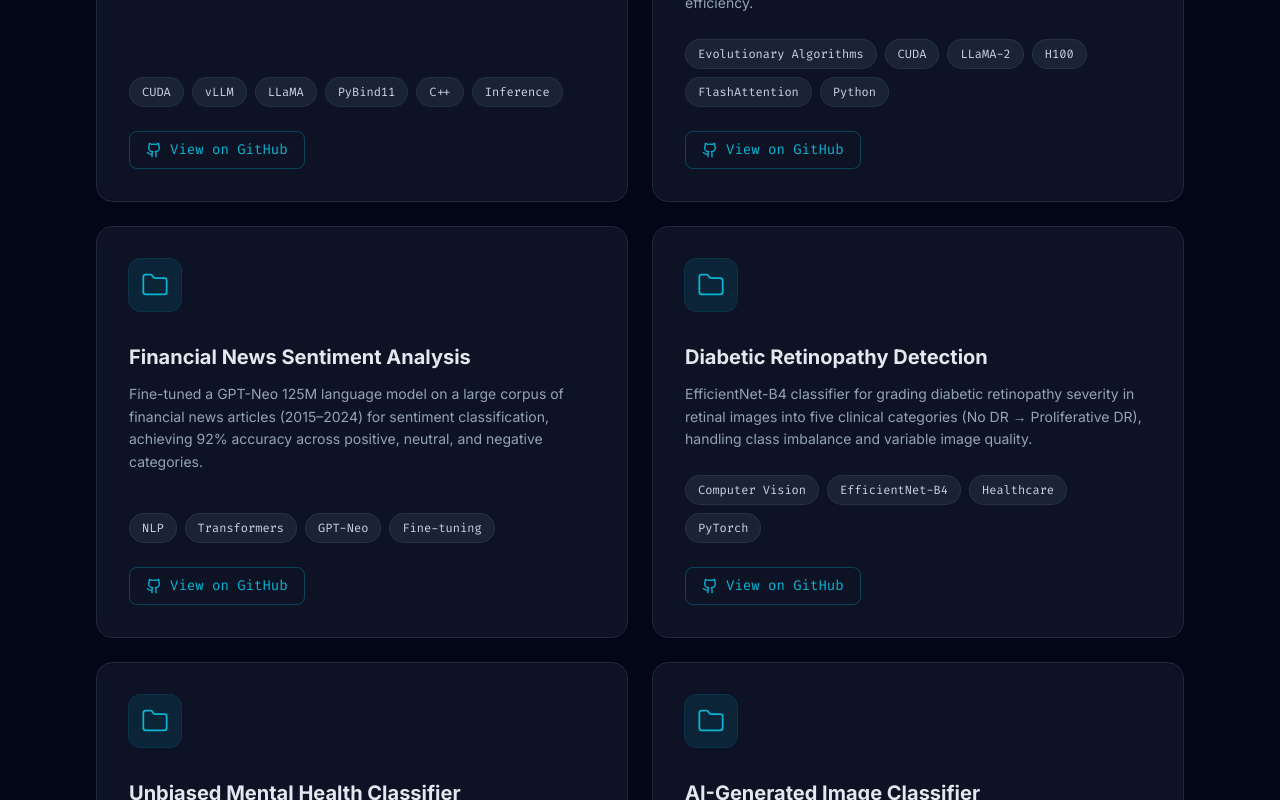
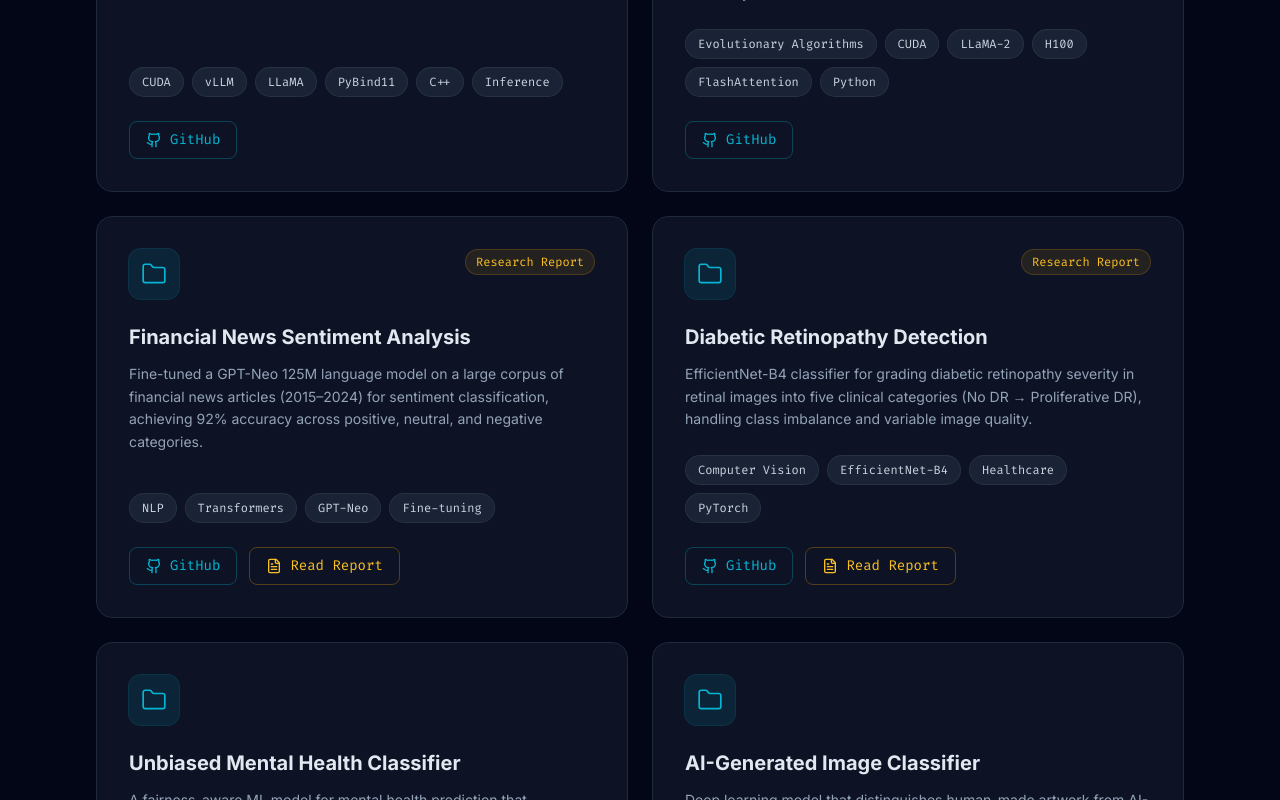
Before and after one commit to SameerRajendra/SameerRajendra.github.io, a React (Vite) app: page / in a window 1280 px wide. Shown: the part 2820-3620 px from the top of the page. Built offline with nearby package versions, Linux system fonts and the light colour scheme.

Commit message:
feat: add project report PDF links — show Read Report button on project cards

```diff
--- a/components/Projects.tsx
+++ b/components/Projects.tsx
@@ -12,13 +12,18 @@ const Projects: React.FC = () => {
                         {/* Hover Gradient Effect */}
                         <div className="absolute inset-0 bg-gradient-to-br from-primary/5 to-transparent opacity-0 group-hover:opacity-100 transition-opacity duration-500 pointer-events-none"></div>
 
-                        {/* Header: folder icon */}
-                        <div className="flex justify-between items-start mb-8 relative z-10">
+                        {/* Header: folder icon + report badge */}
+                        <div className="flex justify-between items-start mb-6 relative z-10">
                             <div className="p-3 bg-primary/10 rounded-xl text-primary ring-1 ring-primary/20 group-hover:ring-primary/50 transition-all">
-                                <svg xmlns="http://www.w3.org/2000/svg" width="28" height="28" viewBox="0 0 24 24" fill="none" stroke="currentColor" strokeWidth="1.5" strokeLinecap="round" strokeLinejoin="round">
+                                <svg xmlns="http://www.w3.org/2000/svg" width="26" height="26" viewBox="0 0 24 24" fill="none" stroke="currentColor" strokeWidth="1.5" strokeLinecap="round" strokeLinejoin="round">
                                     <path d="M4 20h16a2 2 0 0 0 2-2V8a2 2 0 0 0-2-2h-7.93a2 2 0 0 1-1.66-.9l-.82-1.2A2 2 0 0 0 7.93 3H4a2 2 0 0 0-2 2v13c0 1.1.9 2 2 2Z"/>
                                 </svg>
                             </div>
+                            {project.reportUrl && (
+                                <span className="text-xs font-mono px-2.5 py-1 rounded-full bg-amber-500/10 text-amber-400 border border-amber-500/20">
+                                    Research Report
+                                </span>
+                            )}
                         </div>
 
                         {/* Title */}
@@ -40,20 +45,33 @@ const Projects: React.FC = () => {
                             ))}
                         </div>
 
-                        {/* GitHub link button — sits above the stretched overlay */}
+                        {/* Action buttons */}
+                        <div className="relative z-20 mt-auto flex flex-wrap gap-3">
                             {project.link && (
                                 <a
                                     href={project.link}
                                     target="_blank"
                                     rel="noreferrer"
-                                className="relative z-20 mt-auto flex items-center gap-2 self-start px-4 py-2 rounded-lg border border-primary/30 text-primary text-sm font-mono hover:bg-primary/10 hover:border-primary transition-all"
+                                    className="flex items-center gap-2 px-4 py-2 rounded-lg border border-primary/30 text-primary text-sm font-mono hover:bg-primary/10 hover:border-primary transition-all"
                                     aria-label={`View ${project.title} on GitHub`}
-                                onClick={(e) => e.stopPropagation()}
                                 >
                                     <Icons.GitHub className="w-4 h-4" />
-                                View on GitHub
+                                    GitHub
                                 </a>
                             )}
+                            {project.reportUrl && (
+                                <a
+                                    href={project.reportUrl}
+                                    target="_blank"
+                                    rel="noreferrer"
+                                    className="flex items-center gap-2 px-4 py-2 rounded-lg border border-amber-500/30 text-amber-400 text-sm font-mono hover:bg-amber-500/10 hover:border-amber-400 transition-all"
+                                    aria-label={`Read research report for ${project.title}`}
+                                >
+                                    <Icons.FileText className="w-4 h-4" />
+                                    Read Report
+                                </a>
+                            )}
+                        </div>
                     </div>
                 ))}
             </div>
--- a/constants.tsx
+++ b/constants.tsx
@@ -77,26 +77,28 @@ export const PROJECTS: ProjectItem[] = [
         title: "Financial News Sentiment Analysis",
         description: "Fine-tuned a GPT-Neo 125M language model on a large corpus of financial news articles (2015\u20132024) for sentiment classification, achieving 92% accuracy across positive, neutral, and negative categories.",
         tags: ["NLP", "Transformers", "GPT-Neo", "Fine-tuning"],
-        link: "https://github.com/SameerRajendra/Financial-News-Sentiment-Analysis"
+        link: "https://github.com/SameerRajendra/Financial-News-Sentiment-Analysis",
+        reportUrl: "https://raw.githubusercontent.com/SameerRajendra/Financial-News-Sentiment-Analysis/main/Pattern_Report.pdf"
     },
     {
         id: "diabetic-retinopathy",
         title: "Diabetic Retinopathy Detection",
         description: "EfficientNet-B4 classifier for grading diabetic retinopathy severity in retinal images into five clinical categories (No DR \u2192 Proliferative DR), handling class imbalance and variable image quality.",
         tags: ["Computer Vision", "EfficientNet-B4", "Healthcare", "PyTorch"],
-        link: "https://github.com/SameerRajendra/Detecting-Diabetic-Retinopathy-Using-EfficientNet-B4"
+        link: "https://github.com/SameerRajendra/Detecting-Diabetic-Retinopathy-Using-EfficientNet-B4",
+        reportUrl: "https://raw.githubusercontent.com/SameerRajendra/Detecting-Diabetic-Retinopathy-Using-EfficientNet-B4/main/Diabetic%20Retinopathy%20Detection%20with%20CNNs.pdf"
     },
     {
         id: "mental-health-classifier",
         title: "Unbiased Mental Health Classifier",
-        description: "A fairness-aware ML model for mental health prediction that minimizes Demographic Parity Gap—ensuring predictions are not disproportionately influenced by sensitive attributes such as gender or ethnicity.",
+        description: "A fairness-aware ML model for mental health prediction that minimizes Demographic Parity Gap\u2014ensuring predictions are not disproportionately influenced by sensitive attributes such as gender or ethnicity.",
         tags: ["Fairness in AI", "Classification", "Ethics", "scikit-learn"],
         link: "https://github.com/SameerRajendra/Unbaised-Mental-Health-Classifier"
     },
     {
         id: "ai-image-classifier",
         title: "AI-Generated Image Classifier",
-        description: "Deep learning model that distinguishes human-made artwork from AI-generated images—a critical tool for detecting synthetic media and deepfakes in content moderation pipelines.",
+        description: "Deep learning model that distinguishes human-made artwork from AI-generated images\u2014a critical tool for detecting synthetic media and deepfakes in content moderation pipelines.",
         tags: ["Image Classification", "Deep Learning", "AI Detection", "CNN"],
         link: "https://github.com/SameerRajendra/AI-generated-Image-classifier"
     }
@@ -133,6 +135,9 @@ export const Icons = {
     GitHub: (props: React.SVGProps<SVGSVGElement>) => (
         <svg xmlns="http://www.w3.org/2000/svg" width="24" height="24" viewBox="0 0 24 24" fill="none" stroke="currentColor" strokeWidth="2" strokeLinecap="round" strokeLinejoin="round" {...props}><path d="M15 22v-4a4.8 4.8 0 0 0-1-3.5c3 0 6-2 6-5.5.08-1.25-.27-2.48-1-3.5.28-1.15.28-2.35 0-3.5 0 0-1 0-3 1.5-2.64-.5-5.36-.5-8 0C6 2 5 2 5 2c-.3 1.15-.3 2.35 0 3.5A5.403 5.403 0 0 0 4 9c0 3.5 3 5.5 6 5.5-.39.49-.68 1.05-.85 1.65-.17.6-.22 1.23-.15 1.85v4"/><path d="M9 18c-4.51 2-5-2-7-2"/></svg>
     ),
+    FileText: (props: React.SVGProps<SVGSVGElement>) => (
+        <svg xmlns="http://www.w3.org/2000/svg" width="24" height="24" viewBox="0 0 24 24" fill="none" stroke="currentColor" strokeWidth="2" strokeLinecap="round" strokeLinejoin="round" {...props}><path d="M15 2H6a2 2 0 0 0-2 2v16a2 2 0 0 0 2 2h12a2 2 0 0 0 2-2V7Z"/><path d="M14 2v4a2 2 0 0 0 2 2h4"/><path d="M10 9H8"/><path d="M16 13H8"/><path d="M16 17H8"/></svg>
+    ),
     ChevronDown: (props: React.SVGProps<SVGSVGElement>) => (
         <svg xmlns="http://www.w3.org/2000/svg" width="24" height="24" viewBox="0 0 24 24" fill="none" stroke="currentColor" strokeWidth="2" strokeLinecap="round" strokeLinejoin="round" {...props}><path d="m6 9 6 6 6-6"/></svg>
     ),
--- a/types.ts
+++ b/types.ts
@@ -21,6 +21,7 @@ export interface ProjectItem {
     description: string;
     tags: string[];
     link?: string;
+    reportUrl?: string;
 }
 
 export interface SkillCategory {
```
Lines whose indentation alone changed are shown as unchanged.
